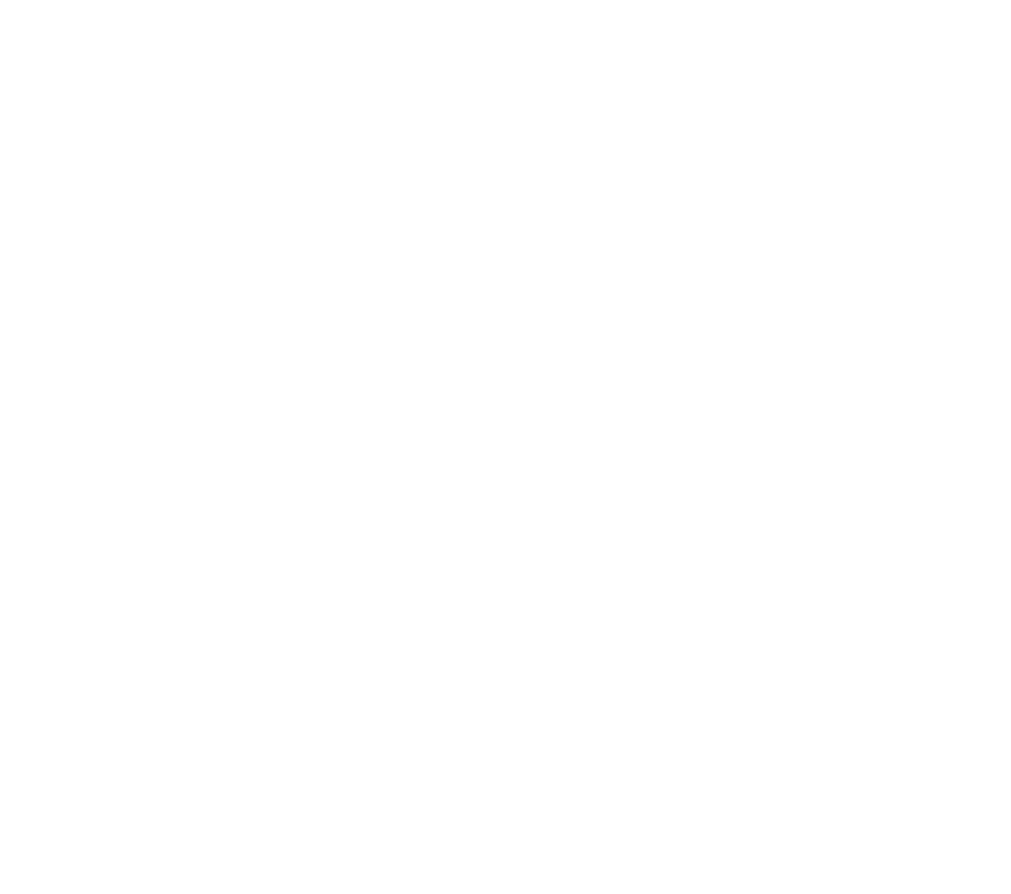
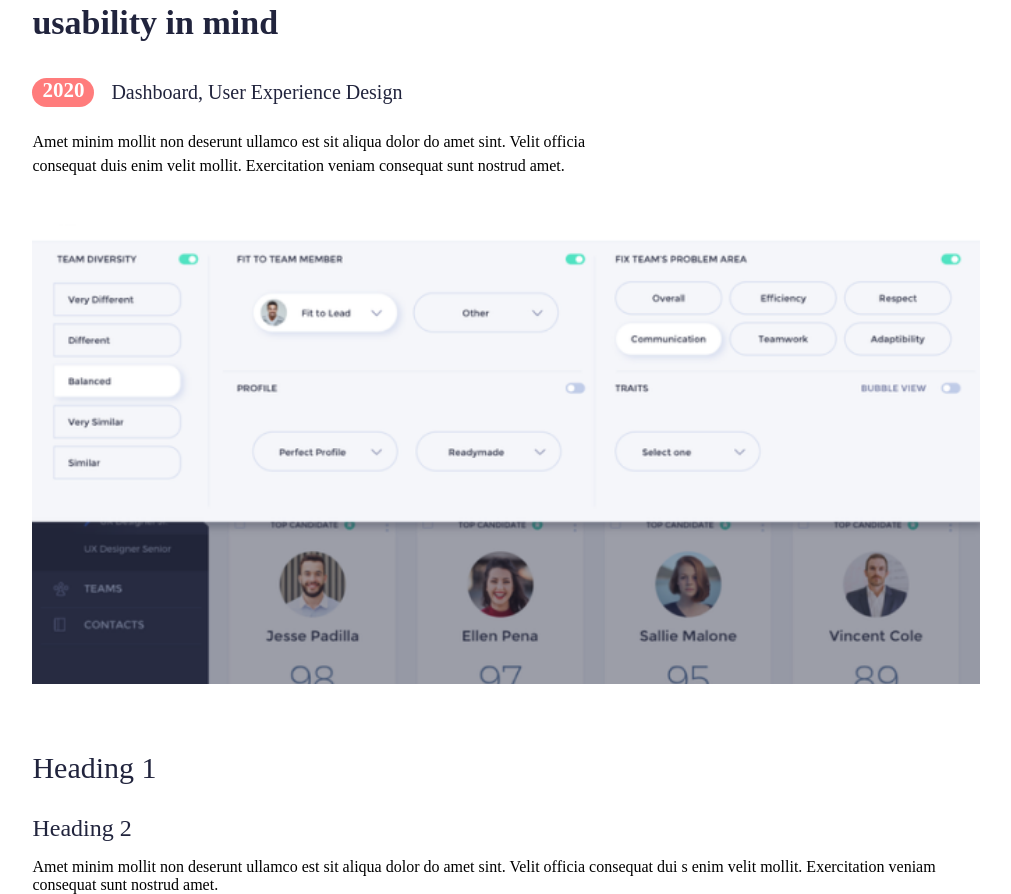
Before and after one commit to grigoryanlena/PortfolioProject, an Angular app: page /workDetail in a window 1280 px wide. Before the commit this address led to /. Shown: the part 200-1094 px from the top of the page, without its empty margins (134-1145 px from the left). Before the commit the page ends 800 px from the top, so only its background shows below. Built offline with nearby package versions, Linux system fonts and the light colour scheme; a web font is replaced by a local one.

Commit message:
work detail page start

```diff
--- a/src/app/app-routing.module.ts
+++ b/src/app/app-routing.module.ts
@@ -2,12 +2,17 @@
 import { CommonModule } from '@angular/common';
 import {RouterModule, Routes} from "@angular/router";
 import {HomeComponent} from "./home/home.component";
+import {WorkDetailComponent} from "./work-detail/work-detail.component";
 
 
 const routes: Routes = [
   {
     path:"", component:HomeComponent
+  },
+  {
+    path:"workDetail", component:WorkDetailComponent
   }
+
 
 ];
 @NgModule({
--- a/src/app/app.module.ts
+++ b/src/app/app.module.ts
@@ -7,13 +7,15 @@
 import {FooterComponent} from "./main/footer/footer.component";
 
 import { AppRoutingModule } from './app-routing.module';
+import { WorkDetailComponent } from './work-detail/work-detail.component';
 
 @NgModule({
   declarations: [
     AppComponent,
     HomeComponent,
     HeaderComponent,
-    FooterComponent
+    FooterComponent,
+    WorkDetailComponent
   ],
   imports: [
     BrowserModule,
--- /dev/null
+++ b/src/app/work-detail/work-detail.component.css
@@ -0,0 +1,83 @@
+.workDetail__title{
+  font-family: 'Heebo';
+  font-style: normal;
+  font-weight: 700;
+  font-size: 34px;
+  line-height: 50px;
+  color: #21243D;
+  width: 500px;
+}
+.workDetail__subtitle__blog{
+  width: 100%;
+  margin-top: 14px;
+  padding-top: 16px;
+}
+/*.workDetail__subtitle__blog__date{*/
+/*  background: #FF7C7C;*/
+/*  border-radius: 16px;*/
+/*  width: 62px;*/
+/*  height: 25px;*/
+/*}*/
+.workDetail__subtitle__blog__flex{
+  display: flex;
+  flex-direction: row;
+  flex-wrap: wrap;
+}
+.workDetail__subtitle__blog__flex span{
+  font-family: 'Heebo';
+  font-style: normal;
+  font-weight: 900;
+  font-size: 21px;
+  color: #FFFFFF;
+  background: #FF7C7C;
+  border-radius: 16px;
+  padding: 0px 10px
+}
+
+
+.workDetail__subtitle__blog__flex__title{
+  font-family: 'Heebo';
+  font-style: normal;
+  font-weight: 400;
+  font-size: 20px;
+  line-height: 29px;
+  color: #21243D;
+  margin-left: 17px;
+}
+.workDetail__subtitle__blog__flex__text{
+  font-family: 'Heebo';
+  font-style: normal;
+  font-weight: 400;
+  font-size: 16px;
+  line-height: 24px;
+  margin-top: 23px;
+  color: #000000;
+  width: 600px;
+}
+.workDetail__img{
+  width: 100%;
+  background-image: url("../../assets/Rectangle 4.png");
+  background-size:cover;
+  background-repeat: no-repeat;
+  height: 460px;
+  margin-top: 46px;
+}
+.workDetail__about h3{
+
+  font-family: 'Heebo';
+  font-style: normal;
+  font-weight: 500;
+  font-size: 30px;
+  line-height: 60px;
+  color: #21243D;
+  margin-top: 54px;
+}
+.workDetail__about h4{
+  font-family: 'Heebo';
+  font-style: normal;
+  font-weight: 500;
+  font-size: 24px;
+  line-height: 60px;
+  color: #21243D;
+
+}
--- /dev/null
+++ b/src/app/work-detail/work-detail.component.html
@@ -0,0 +1,24 @@
+<div class="workDetail">
+  <div class="container">
+        <h1 class="workDetail__title">Designing Dashboards with usability in mind</h1>
+    <div class="workDetail__subtitle__blog">
+      <div class="workDetail__subtitle__blog__flex">
+        <span>2020</span>
+        <p class="workDetail__subtitle__blog__flex__title">Dashboard, User Experience Design</p>
+        <p class="workDetail__subtitle__blog__flex__text">
+          Amet minim mollit non deserunt ullamco
+          est sit aliqua dolor do amet sint. Velit officia consequat duis enim
+          velit mollit. Exercitation veniam consequat sunt nostrud amet.
+        </p>
+      </div>
+    </div>
+    <div class="workDetail__img"></div>
+    <div class="workDetail__about">
+      <h3>Heading 1</h3>
+      <h4>Heading 2</h4>
+      <p>Amet minim mollit non deserunt ullamco
+        est sit aliqua dolor do amet sint. Velit officia consequat dui
+        s enim velit mollit. Exercitation veniam consequat sunt nostrud amet.</p>
+    </div>
+  </div>
+</div>
--- /dev/null
+++ b/src/app/work-detail/work-detail.component.ts
@@ -0,0 +1,15 @@
+import { Component, OnInit } from '@angular/core';
+
+@Component({
+  selector: 'app-work-detail',
+  templateUrl: './work-detail.component.html',
+  styleUrls: ['./work-detail.component.css']
+})
+export class WorkDetailComponent implements OnInit {
+
+  constructor() { }
+
+  ngOnInit(): void {
+  }
+
+}
```
Also changed, not shown: src/assets/Rectangle 4.png (added).
